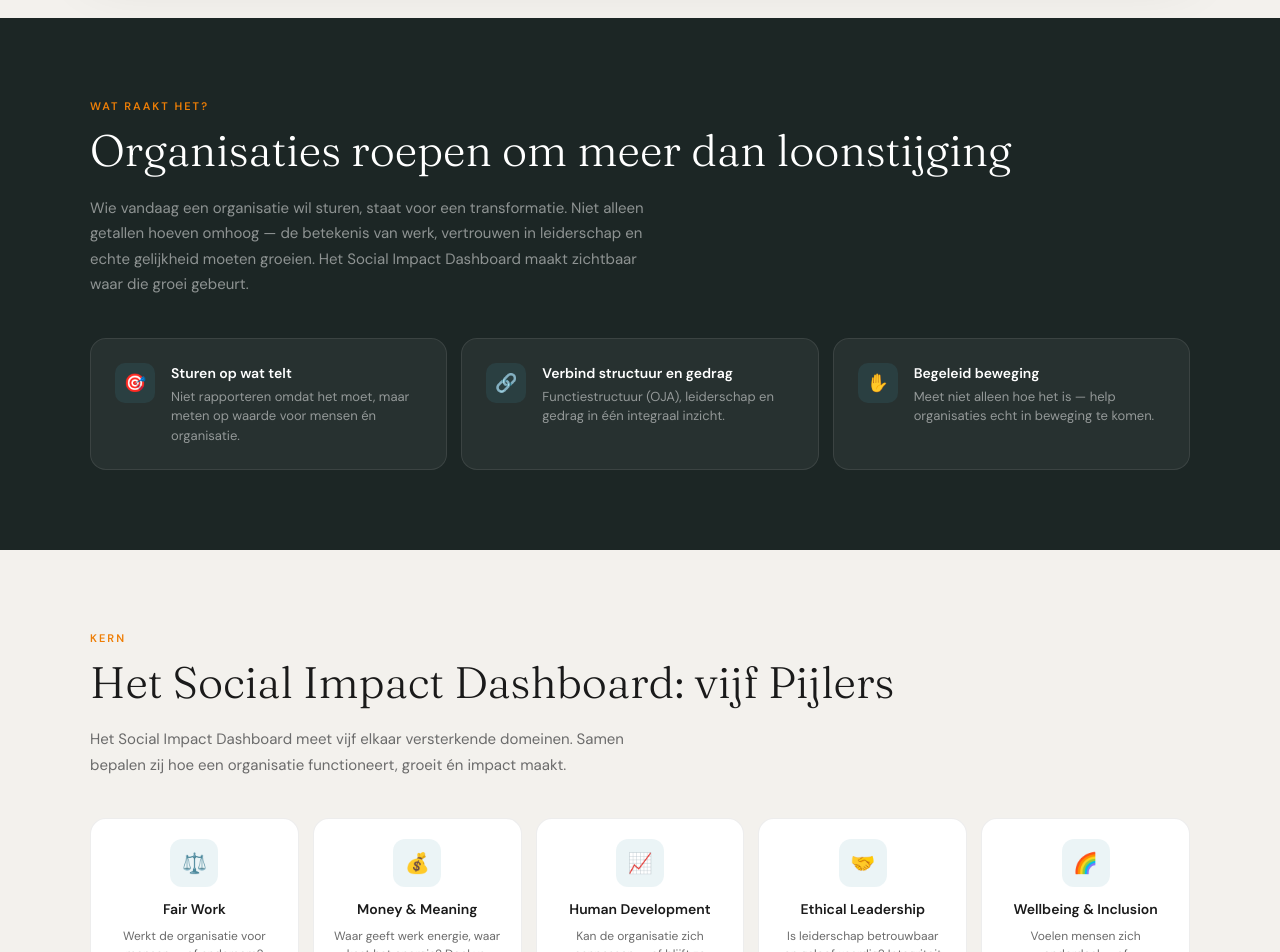
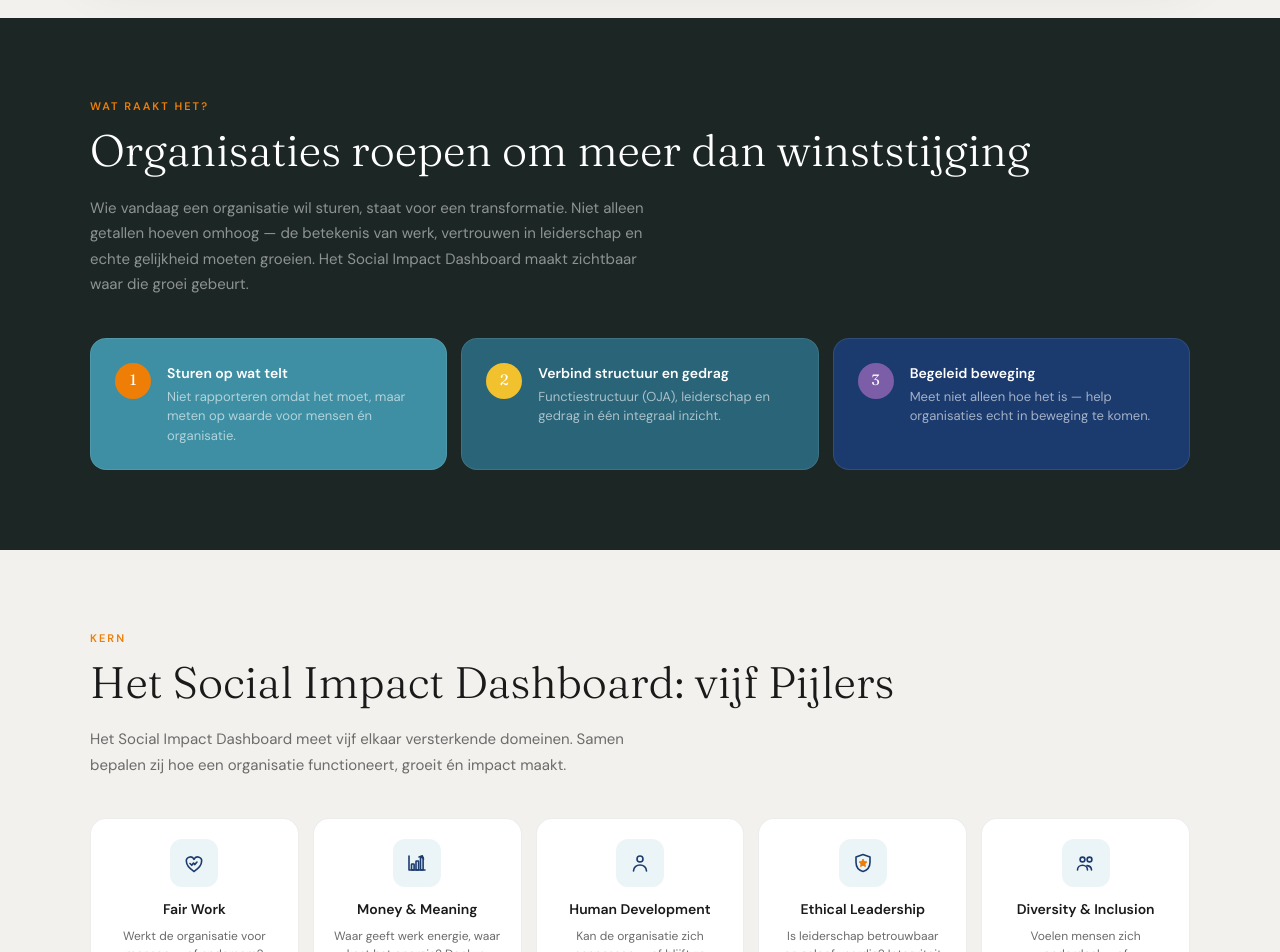
Before and after one commit to Hein-Runderkamp/7life-site, a Next.js app: page /social-impact-dashboard in a window 1280 px wide. Shown: the part 1440-2392 px from the top of the page. Built offline with nearby package versions, Linux system fonts and the light colour scheme.

Commit message:
Social Impact Dashboard: Diversity & Inclusion, echte pijler-iconen nagebouwd, winststijging, genummerde bolletjes met blauw-verloop i.p.v. iconen op zwarte kaarten

```diff
--- a/app/social-impact-dashboard/page.tsx
+++ b/app/social-impact-dashboard/page.tsx
@@ -5,45 +5,39 @@ import Footer from "@/components/Footer";
 
 const vragen = [
   {
-    icon: "🎯",
     titel: "Sturen op wat telt",
     tekst: "Niet rapporteren omdat het moet, maar meten op waarde voor mensen én organisatie.",
   },
   {
-    icon: "🔗",
     titel: "Verbind structuur en gedrag",
     tekst: "Functiestructuur (OJA), leiderschap en gedrag in één integraal inzicht.",
   },
   {
-    icon: "✋",
     titel: "Begeleid beweging",
     tekst: "Meet niet alleen hoe het is — help organisaties echt in beweging te komen.",
   },
 ];
 
 const pijlers = [
-  { icon: "⚖️", titel: "Fair Work", tekst: "Werkt de organisatie voor mensen — of andersom? Salaris, balans, veiligheid." },
-  { icon: "💰", titel: "Money & Meaning", tekst: "Waar geeft werk energie, waar kost het energie? Doel vs. impact op people." },
-  { icon: "📈", titel: "Human Development", tekst: "Kan de organisatie zich aanpassen — of blijft ze hangen? Groei & mobiliteit." },
-  { icon: "🤝", titel: "Ethical Leadership", tekst: "Is leiderschap betrouwbaar en geloofwaardig? Integriteit & transparantie." },
-  { icon: "🌈", titel: "Wellbeing & Inclusion", tekst: "Voelen mensen zich onderdeel — of buitenstaander? Diversiteit & belonging." },
+  { icon: "fairwork", titel: "Fair Work", tekst: "Werkt de organisatie voor mensen — of andersom? Salaris, balans, veiligheid." },
+  { icon: "money", titel: "Money & Meaning", tekst: "Waar geeft werk energie, waar kost het energie? Doel vs. impact op people." },
+  { icon: "human", titel: "Human Development", tekst: "Kan de organisatie zich aanpassen — of blijft ze hangen? Groei & mobiliteit." },
+  { icon: "ethical", titel: "Ethical Leadership", tekst: "Is leiderschap betrouwbaar en geloofwaardig? Integriteit & transparantie." },
+  { icon: "diversity", titel: "Diversity & Inclusion", tekst: "Voelen mensen zich onderdeel — of buitenstaander? Diversiteit & belonging." },
 ];
 
 const lagen = [
   {
-    icon: "👥",
     titel: "Laag 1: Talent & Gedrag",
     tekst: "Wat kunnen mensen, wat willen zij, wat houden zij vol, hoe groeien zij?",
     features: ["Talent (wat kan iemand)", "Motivatie (wat wil iemand)", "Energie (wat houdt iemand vol)", "Fit (werkt het in deze rol)"],
   },
   {
-    icon: "🏗️",
     titel: "Laag 2: Organisatiestructuur",
     tekst: "Hoe is werk ingericht? Functies, rollen, verantwoordelijkheid, OJA.",
     features: ["Functionele architectuur (FuWa)", "Rolprofielen & verantwoordelijkheid", "Governance & span of control", "Salaristransparantie (OJA-koppeling)"],
   },
   {
-    icon: "🎯",
     titel: "Laag 3: Impact & Doelen",
     tekst: "Waar sturen we op? KPI's gekoppeld aan ESG en maatschappelijke impact.",
     features: ["Social Impact Goals", "KPI's per IDAE-domein", "Pay gap, engagement, inclusie", "SDG-afstemming"],
@@ -56,6 +50,100 @@ const impactStats = [
   { n: "15", l: "KPI's in één dashboard" },
   { n: "1", l: "integraal inzicht" },
 ];
+
+function PijlerIcon({ type }: { type: string }) {
+  const common = { width: 24, height: 24, viewBox: "0 0 24 24", fill: "none" };
+  switch (type) {
+    case "fairwork":
+      return (
+        <svg {...common}>
+          <path
+            d="M12 20.5c-2-1.4-7.5-5.1-7.5-9.5A4 4 0 0 1 12 8.3 4 4 0 0 1 19.5 11c0 4.4-5.5 8.1-7.5 9.5Z"
+            stroke="#1B3B6F"
+            strokeWidth="1.6"
+            strokeLinejoin="round"
+          />
+          <path
+            d="M8 12.5l1.8 1.8L11.5 12l1.2 1.6L15 11"
+            stroke="#1B3B6F"
+            strokeWidth="1.6"
+            strokeLinecap="round"
+            strokeLinejoin="round"
+          />
+        </svg>
+      );
+    case "money":
+      return (
+        <svg {...common}>
+          <path
+            d="M4 19V5M4 19h16"
+            stroke="#1B3B6F"
+            strokeWidth="1.6"
+            strokeLinecap="round"
+            strokeLinejoin="round"
+          />
+          <rect x="6.5" y="13" width="2.6" height="6" rx="0.5" stroke="#1B3B6F" strokeWidth="1.6" />
+          <rect x="11" y="10" width="2.6" height="9" rx="0.5" stroke="#1B3B6F" strokeWidth="1.6" />
+          <rect x="15.5" y="6.5" width="2.6" height="12.5" rx="0.5" stroke="#1B3B6F" strokeWidth="1.6" />
+          <path d="M14 6l3.3-1.2L18.5 8" stroke="#1B3B6F" strokeWidth="1.6" strokeLinecap="round" strokeLinejoin="round" />
+        </svg>
+      );
+    case "human":
+      return (
+        <svg {...common}>
+          <circle cx="12" cy="8" r="3" stroke="#1B3B6F" strokeWidth="1.6" />
+          <path
+            d="M5.5 20c0-3.6 2.9-6 6.5-6s6.5 2.4 6.5 6"
+            stroke="#1B3B6F"
+            strokeWidth="1.6"
+            strokeLinecap="round"
+          />
+        </svg>
+      );
+    case "ethical":
+      return (
+        <svg {...common}>
+          <path
+            d="M12 3.5l7 2.4v5.3c0 4.7-3 8.1-7 9.3-4-1.2-7-4.6-7-9.3V5.9l7-2.4Z"
+            stroke="#1B3B6F"
+            strokeWidth="1.6"
+            strokeLinejoin="round"
+          />
+          <path
+            d="M12 8l1.2 2.5 2.7.4-2 1.9.5 2.7L12 14.2l-2.4 1.3.5-2.7-2-1.9 2.7-.4L12 8Z"
+            fill="#EE7E06"
+            stroke="#EE7E06"
+            strokeWidth="1"
+            strokeLinejoin="round"
+          />
+        </svg>
+      );
+    case "diversity":
+      return (
+        <svg {...common}>
+          <circle cx="8.5" cy="8.5" r="2.4" stroke="#1B3B6F" strokeWidth="1.6" />
+          <circle cx="15.5" cy="8.5" r="2.4" stroke="#1B3B6F" strokeWidth="1.6" />
+          <path
+            d="M3.5 19c0-2.8 2.2-4.7 5-4.7s5 1.9 5 4.7"
+            stroke="#1B3B6F"
+            strokeWidth="1.6"
+            strokeLinecap="round"
+          />
+          <path
+            d="M13 14.6c2.5.3 4.5 2.1 4.5 4.4"
+            stroke="#1B3B6F"
+            strokeWidth="1.6"
+            strokeLinecap="round"
+          />
+        </svg>
+      );
+    default:
+      return null;
+  }
+}
+
+const nummerKleuren = ["#EE7E06", "#F2C12E", "#7B5EA7"];
+const blauwVerloop = ["#3E8FA3", "#2A6478", "#1B3B6F"];
 
 export default function SocialImpactDashboardPagina() {
   return (
@@ -133,7 +221,7 @@ export default function SocialImpactDashboardPagina() {
               Wat raakt het?
             </div>
             <h2 className="font-serif text-[clamp(28px,4vw,44px)] font-light text-white leading-[1.15] mb-5">
-              Organisaties roepen om meer dan loonstijging
+              Organisaties roepen om meer dan winststijging
             </h2>
             <p className="text-[15px] text-white/50 max-w-[580px] mb-10 leading-[1.7]">
               Wie vandaag een organisatie wil sturen, staat voor een
@@ -143,17 +231,21 @@ export default function SocialImpactDashboardPagina() {
               zichtbaar waar die groei gebeurt.
             </p>
             <div className="grid grid-cols-1 sm:grid-cols-3 gap-3.5">
-              {vragen.map((v) => (
+              {vragen.map((v, i) => (
                 <div
                   key={v.titel}
-                  className="bg-white/5 border-[1.5px] border-white/[0.09] rounded-2xl p-6 flex gap-4 hover:border-blauw hover:-translate-y-0.5 transition-all"
+                  className="rounded-2xl p-6 flex gap-4 border-[1.5px] border-white/[0.09] hover:border-oranje hover:-translate-y-0.5 transition-all"
+                  style={{ background: blauwVerloop[i] }}
                 >
-                  <div className="w-10 h-10 rounded-[10px] bg-blauw/15 flex items-center justify-center text-lg flex-shrink-0">
-                    {v.icon}
+                  <div
+                    className="w-9 h-9 rounded-full flex items-center justify-center font-serif text-[15px] text-white flex-shrink-0"
+                    style={{ background: nummerKleuren[i] }}
+                  >
+                    {i + 1}
                   </div>
                   <div>
                     <h3 className="text-sm font-semibold text-white mb-1">{v.titel}</h3>
-                    <p className="text-[13px] text-white/50 leading-[1.5]">
+                    <p className="text-[13px] text-white/60 leading-[1.5]">
                       {v.tekst}
                     </p>
                   </div>
@@ -183,8 +275,8 @@ export default function SocialImpactDashboardPagina() {
                   key={p.titel}
                   className="bg-white border-[1.5px] border-black/[0.07] rounded-2xl p-5 text-center hover:border-oranje transition-all"
                 >
-                  <div className="w-12 h-12 rounded-xl bg-blauw/10 flex items-center justify-center text-xl mx-auto mb-3">
-                    {p.icon}
+                  <div className="w-12 h-12 rounded-xl bg-blauw/10 flex items-center justify-center mx-auto mb-3">
+                    <PijlerIcon type={p.icon} />
                   </div>
                   <div className="text-sm font-semibold mb-2">{p.titel}</div>
                   <div className="text-xs text-subtekst leading-[1.5]">
@@ -211,21 +303,27 @@ export default function SocialImpactDashboardPagina() {
               antwoord op &lsquo;waarom&rsquo; voordat je naar &lsquo;wat&rsquo; kijkt.
             </p>
             <div className="grid grid-cols-1 sm:grid-cols-2 lg:grid-cols-3 gap-4">
-              {lagen.map((l) => (
+              {lagen.map((l, i) => (
                 <div
                   key={l.titel}
-                  className="bg-white/5 border-[1.5px] border-white/[0.09] rounded-2xl p-6 hover:border-blauw hover:-translate-y-0.5 transition-all"
+                  className="rounded-2xl p-6 border-[1.5px] border-white/[0.09] hover:border-oranje hover:-translate-y-0.5 transition-all"
+                  style={{ background: blauwVerloop[i] }}
                 >
-                  <div className="text-[28px] mb-3">{l.icon}</div>
+                  <div
+                    className="w-9 h-9 rounded-full flex items-center justify-center font-serif text-[15px] text-white mb-3"
+                    style={{ background: nummerKleuren[i] }}
+                  >
+                    {i + 1}
+                  </div>
                   <h3 className="text-[15px] font-semibold text-white mb-2">{l.titel}</h3>
-                  <p className="text-[13px] text-white/50 leading-[1.6] mb-3.5">
+                  <p className="text-[13px] text-white/60 leading-[1.6] mb-3.5">
                     {l.tekst}
                   </p>
                   <div className="flex flex-col gap-1.5">
                     {l.features.map((f) => (
                       <div
                         key={f}
-                        className="flex gap-2 text-xs text-white/50 items-start before:content-['✓'] before:text-blauw before:font-bold before:flex-shrink-0"
+                        className="flex gap-2 text-xs text-white/60 items-start before:content-['✓'] before:text-white before:font-bold before:flex-shrink-0"
                       >
                         {f}
                       </div>
```
Also changed, not shown: 1 other file (tests, documents, lock files or other folders).
